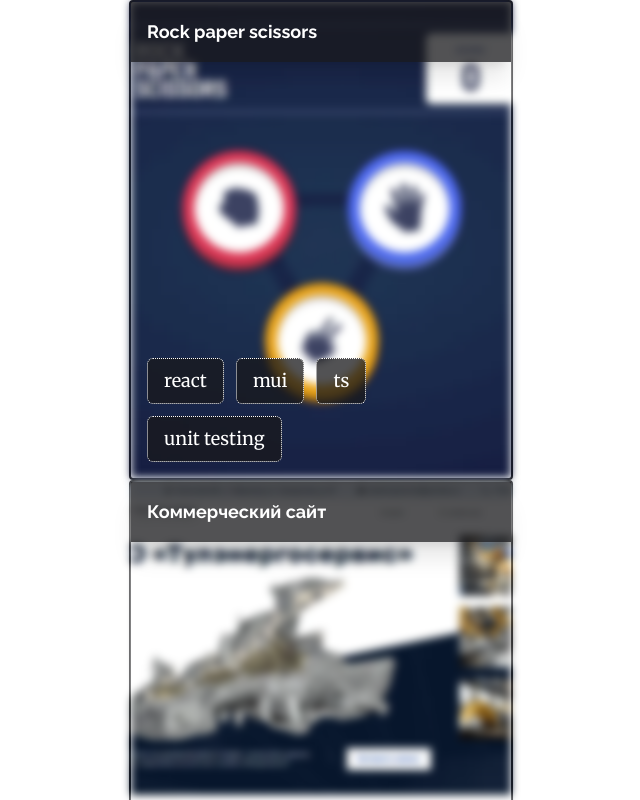
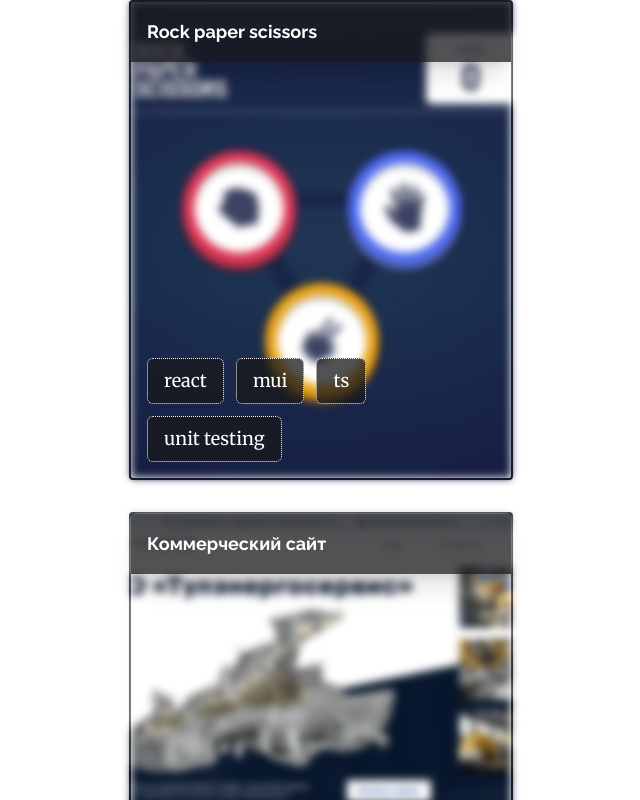
Before and after one commit to DenKuznets/portfolio-2, a Next.js app: page /projects in a window 1280 px wide. Shown: the top 800 px of the page, without its empty margins (319-959 px from the left). Built offline with nearby package versions, Linux system fonts and the light colour scheme.

Commit message:
prject cards added to projects page

```diff
--- a/app/projects/page.tsx
+++ b/app/projects/page.tsx
@@ -1,15 +1,16 @@
-import { projects as projectsList } from "@/utils/projects"
-import ProjectCard from "@/components/ProjectCard/ProjectCard"
+import { projects as projectsList } from '@/utils/projects';
+import ProjectCard from '@/components/ProjectCard/ProjectCard';
 
 const projects = () => {
-
     return (
         <div>
+            <div className='flex flex-col gap-8'>
                 {projectsList.map((proj) => (
                     <ProjectCard key={proj.id} projectId={proj.id} />
                 ))}
             </div>
+        </div>
     );
-}
+};
 
-export default projects
+export default projects;
```
Lines whose indentation alone changed are shown as unchanged.
